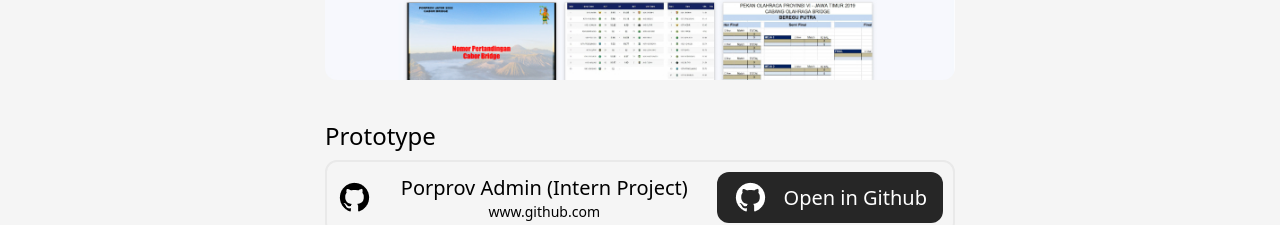
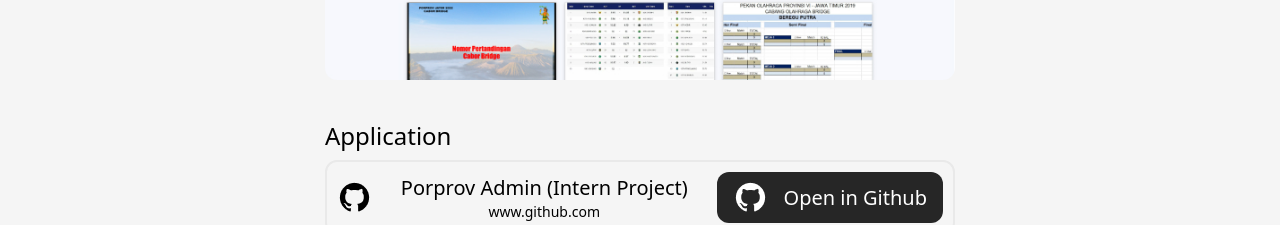
Before and after one commit to wemphy24/resume-blog, a Nuxt app: page /projects/gabsi in a window 1280 px wide. Shown: the part 2654-2879 px from the top of the page. Built offline with nearby package versions, Linux system fonts and the light colour scheme.

Commit message:
New Update

```diff
--- a/components/DetailProject.vue
+++ b/components/DetailProject.vue
@@ -43,7 +43,10 @@
       </div>
     </div>
     <div class="prototype my-10">
-      <div class="text-2xl font-medium">Prototype</div>
+      <div v-if="titleStackOne != 'Web App'" class="text-2xl font-medium">
+        Prototype
+      </div>
+      <div v-else class="text-2xl font-medium">Application</div>
       <div class="text-xl mt-2">
         <div class="border-[2px] border-[#e9e9e9] rounded-xl">
           <div class="block md:flex items-center justify-between gap-4 p-2.5">
```
